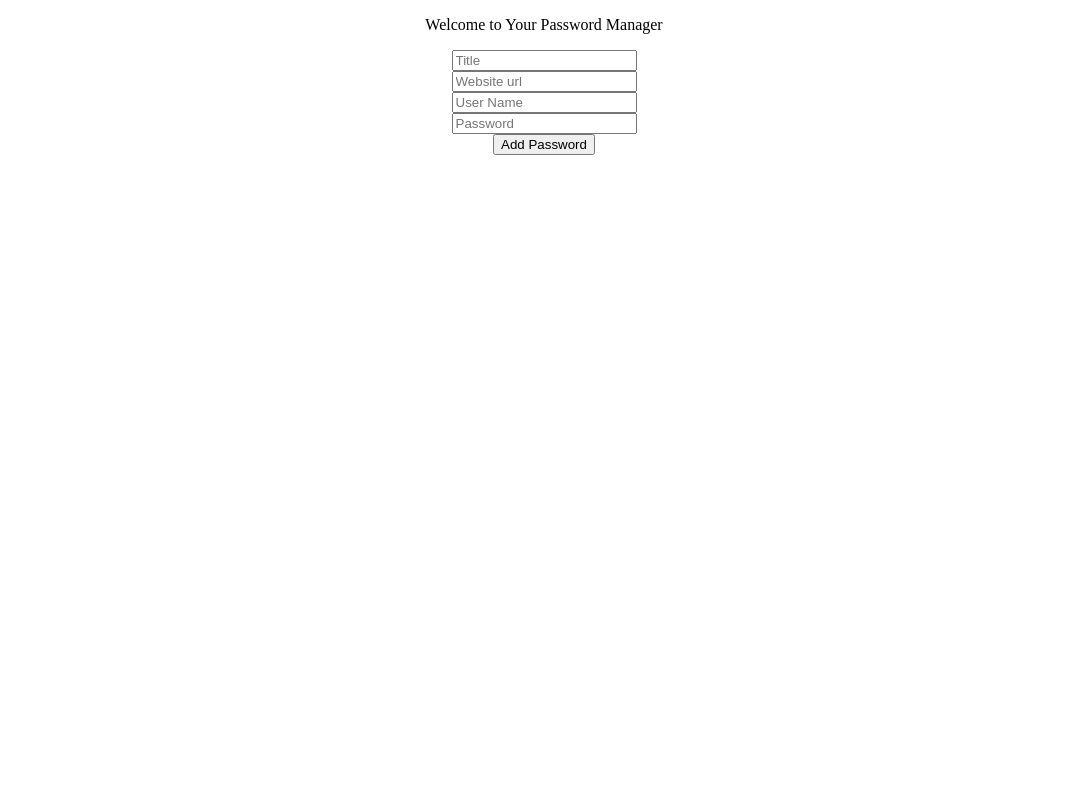
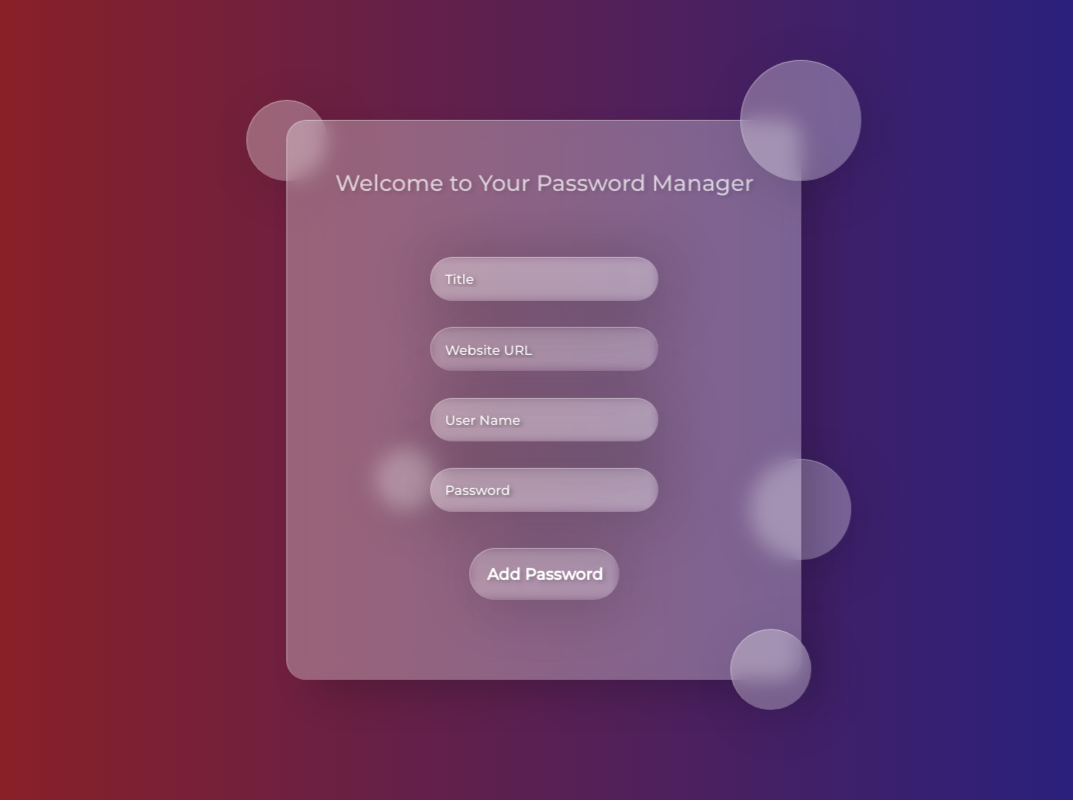
Before and after one commit to khadergw/Password-Manager, a React (Create React App) app in the folder Password Manager/client/: page / in a window 1280 px wide. Shown: the whole page, without its empty margins (96-1169 px from the left). Built offline with nearby package versions, Linux system fonts and the light colour scheme.

Commit message:
styling the form and background

```diff
--- a/Password Manager/client/src/App.css
+++ b/Password Manager/client/src/App.css
@@ -2,37 +2,157 @@
   text-align: center;
 }
 
-.App-logo {
-  height: 40vmin;
-  pointer-events: none;
+body {
+  background: linear-gradient(45deg, rgb(146, 32, 32), rgb(32, 32, 134));
+  height: 100%;
+  font-family: 'Montserrat', sans-serif;
 }
 
-@media (prefers-reduced-motion: no-preference) {
-  .App-logo {
-    animation: App-logo-spin infinite 20s linear;
-  }
+.container {
+  position: absolute;
+  transform: translate(-50%,-50%);
+  top: 50%;
+  left: 50%;
 }
 
-.App-header {
-  background-color: #282c34;
-  min-height: 100vh;
-  display: flex;
-  flex-direction: column;
-  align-items: center;
-  justify-content: center;
-  font-size: calc(10px + 2vmin);
-  color: white;
+form {
+  background: rgba(255,255,255,0.3);
+  padding: 3em;
+  height: fit-content;
+  border-radius: 20px;
+  border-left: 1px solid rgba(255,255,255,0.3);
+  border-top: 1px solid rgba(255,255,255,0.3);
+  backdrop-filter: blur(10px);
+  box-shadow: 20px 20px 40px -6px rgba(0,0,0,0.2);
+  text-align: center;
+  position: relative;
+  transition: all 0.2s ease-in-out;
+}
+p {
+    font-weight: 500;
+    color: #fff;
+    opacity: 0.7;
+    font-size: 1.4rem;
+    margin-top: 0;
+    margin-bottom: 60px;
+    text-shadow: 2px 2px 4px rgba(0,0,0,0.2);
+  }
+
+
+
+  input {
+    background: transparent;
+    width: 200px;
+    padding: 1em;
+    margin-bottom: 2em;
+    border: none;
+    border-left: 1px solid rgba(255,255,255,0.3);
+    border-top: 1px solid rgba(255,255,255,0.3);
+    border-radius: 5000px;
+    backdrop-filter: blur(5px);
+    box-shadow: 4px 4px 60px rgba(0,0,0,0.2);
+    color: #fff;
+    font-family: Montserrat, sans-serif;
+    font-weight: 700;
+    transition: all 0.2s ease-in-out;
+    text-shadow: 2px 2px 4px rgba(0,0,0,0.2);
+  }
+    input:hover {
+      background-color: rgba(255,255,255,0.1);
+      box-shadow: 4px 4px 60px 8px rgba(0,0,0,0.2);
+    }
+
+    input[type="url"] :focus {
+      background-color: rgba(255,255,255,0.1);
+      box-shadow: 4px 4px 60px 8px rgba(0,0,0,0.2);
+    }
+      input[type="text"], input[type="password"], input[type="url"] :focus {
+        background-color: rgba(255,255,255,0.1);
+        box-shadow: 4px 4px 60px 8px rgba(0,0,0,0.2);
+      }
+
+
+    input[type="button"] {
+      margin-top: 10px;
+      width: 150px;
+      font-size: 1rem;
+    }
+      input[type="button"]:hover {
+        cursor: pointer;
+      }
+
+      input[type="button"]:active {
+        background: rgba(255,255,255,0.2);
+      }
+
+
+
+  form:hover {
+    margin: 4px;
+  }
+
+
+::placeholder {
+  font-family: Montserrat, sans-serif;
+  font-weight: 500;
+  color: #fff;
+  text-shadow: 2px 2px 4px rgba(0,0,0,0.4);
 }
 
-.App-link {
-  color: #61dafb;
+/* circles style */
+.circle {
+  background: rgba(255,255,255,0.3);
+  backdrop-filter: blur(10px);
+  border-radius: 50%;
+  border-left: 1px solid rgba(255,255,255,0.3);
+  border-top: 1px solid rgba(255,255,255,0.3);
+  box-shadow: 10px 10px 60px -8px rgba(0,0,0,0.2);
+  position: absolute;
+  transition: all 0.3s ease;
 }
+  .circle-1 {
+    height: 80px;
+    width: 80px;
+    top: -20px;
+    left: -40px;
+    z-index: -1;
+  }
 
-@keyframes App-logo-spin {
-  from {
-    transform: rotate(0deg);
+  .circle-2 {
+    height: 80px;
+    width: 80px;
+    bottom: -30px;
+    right: -10px;
   }
-  to {
-    transform: rotate(360deg);
+
+  .circle-3 {
+    height: 100px;
+    width: 100px;
+    bottom: 120px;
+    right: -50px;
+    z-index: -1;
   }
+
+  .circle-4 {
+    height: 120px;
+    width: 120px;
+    top: -60px;
+    right: -60px;
+  }
+
+  .circle-5 {
+    height: 60px;
+    width: 60px;
+    bottom: 170px;
+    left: 90px;
+    z-index: -1;
+  }
+
+
+a,
+input:focus,
+select:focus,
+textarea:focus,
+button:focus {
+    outline: none;
 }
--- a/Password Manager/client/src/App.js
+++ b/Password Manager/client/src/App.js
@@ -3,22 +3,22 @@ import './App.css';
 function App() {
   return (
     <div className="App">
-    <div class="container">
+    <div className="container">
   <form >
     <p>Welcome to Your Password Manager</p>
     <input type="text" placeholder="Title" /><br/>
-    <input type="url" placeholder="Website url" /><br/>
+    <input type="url" placeholder="Website URL" /><br/>
     <input type="text" placeholder="User Name" /><br/>
     <input type="password" placeholder="Password" /><br/>
     <input type="button" value="Add Password" /><br/>
   </form>
 
-  <div class="drops">
-    <div class="drop drop-1"></div>
-    <div class="drop drop-2"></div>
-    <div class="drop drop-3"></div>
-    <div class="drop drop-4"></div>
-    <div class="drop drop-5"></div>
+  <div className="circles">
+    <div className="circle circle-1"></div>
+    <div className="circle circle-2"></div>
+    <div className="circle circle-3"></div>
+    <div className="circle circle-4"></div>
+    <div className="circle circle-5"></div>
   </div>
 
     </div>
```
